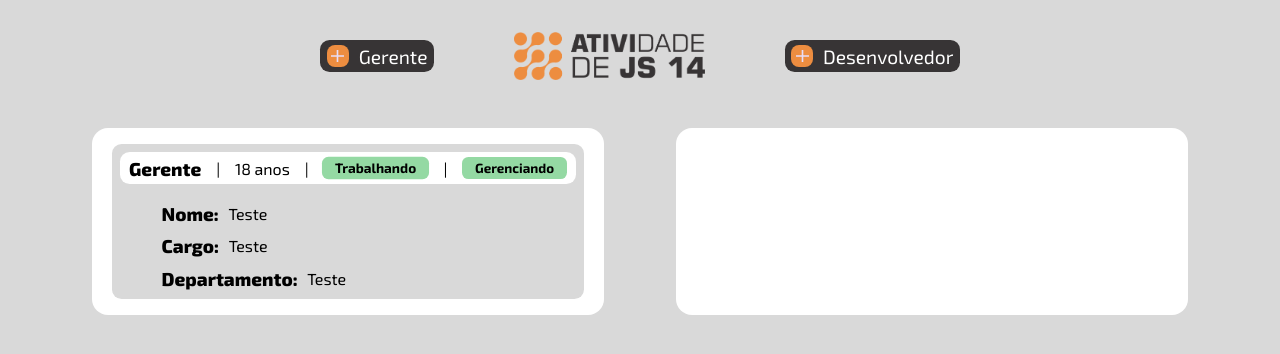
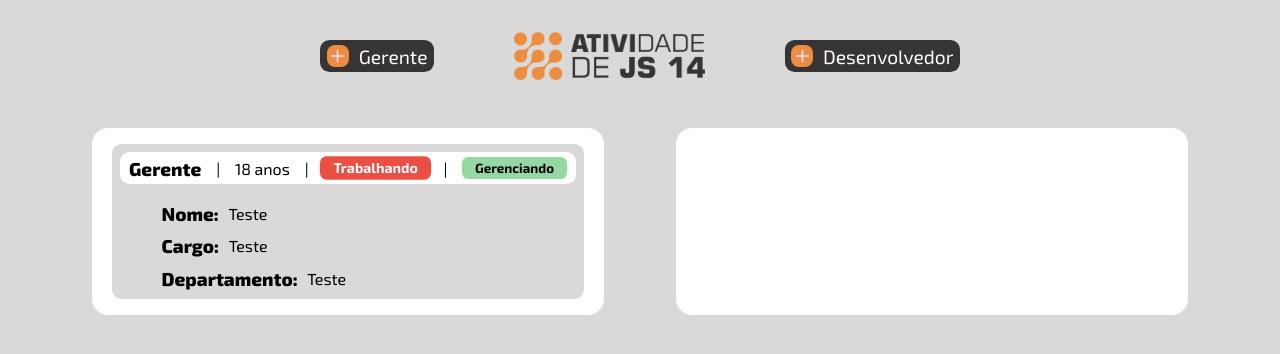
Before and after one commit to WisniewskiGabriel/website_classes_funcionarios, a plain HTML site: page index.html in a window 1280 px wide. In both pictures the pointer is over the button "Trabalhando". Drawn offline with Linux system fonts and the light colour scheme.

Commit message:
cor dos botoes durante hover

```diff
--- a/index.css
+++ b/index.css
@@ -5,6 +5,7 @@
     --laranja_contorno: #ed8d40;
     --cor_de_fundo: #d9d9d9;
     --verde_ativo: #94d9a3;
+    --vermelho_negativo: #eb4f44;
 }
 
 body{
@@ -132,8 +133,10 @@
 }
 
 .gerente-card nav button:hover{
-    transform: scale(1.02);
+    transform: scale(1.06);
     transition: all .2s ease-in-out;
+    background-color: var(--vermelho_negativo);
+    color: white;
 }
 
 .gerente-card span{
```
